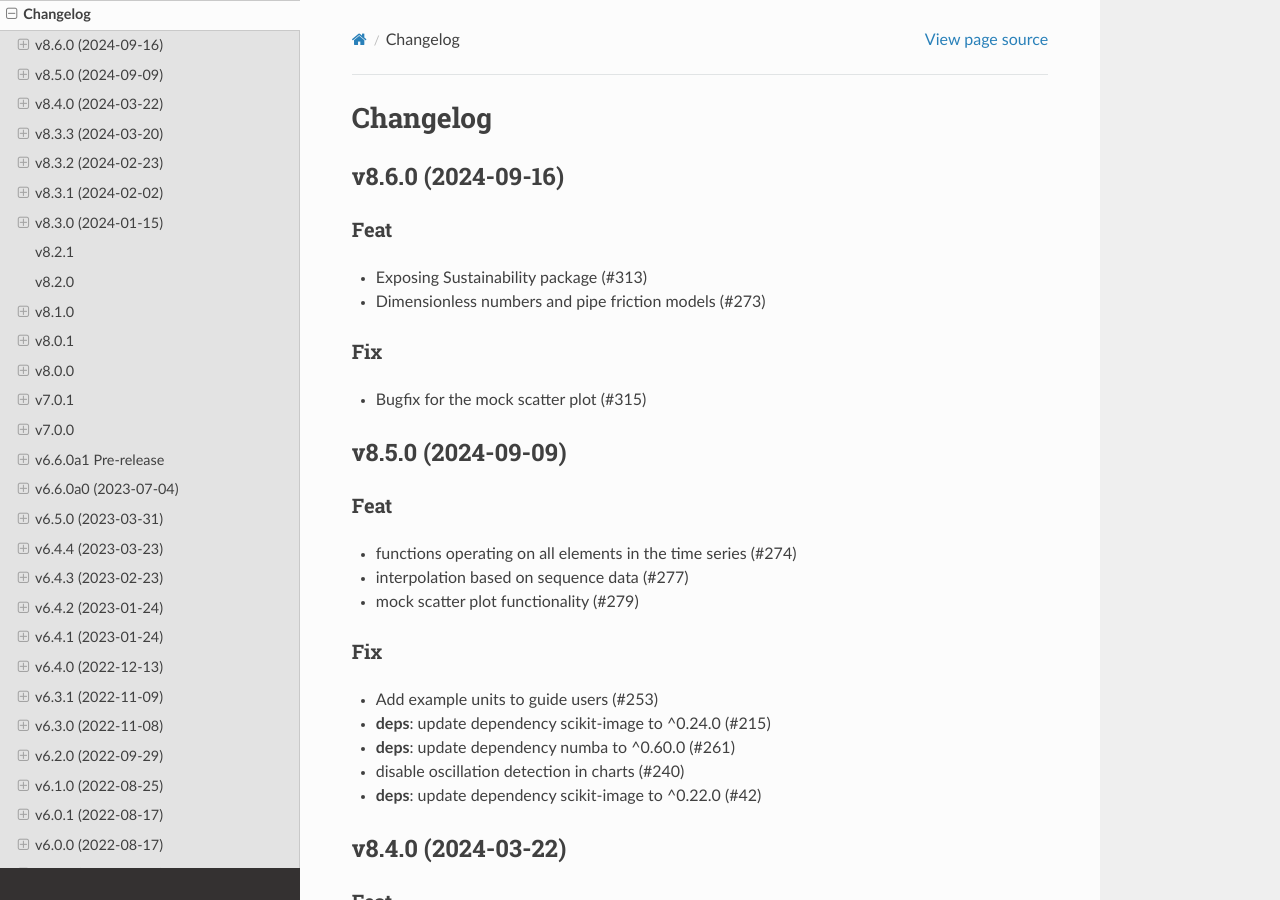
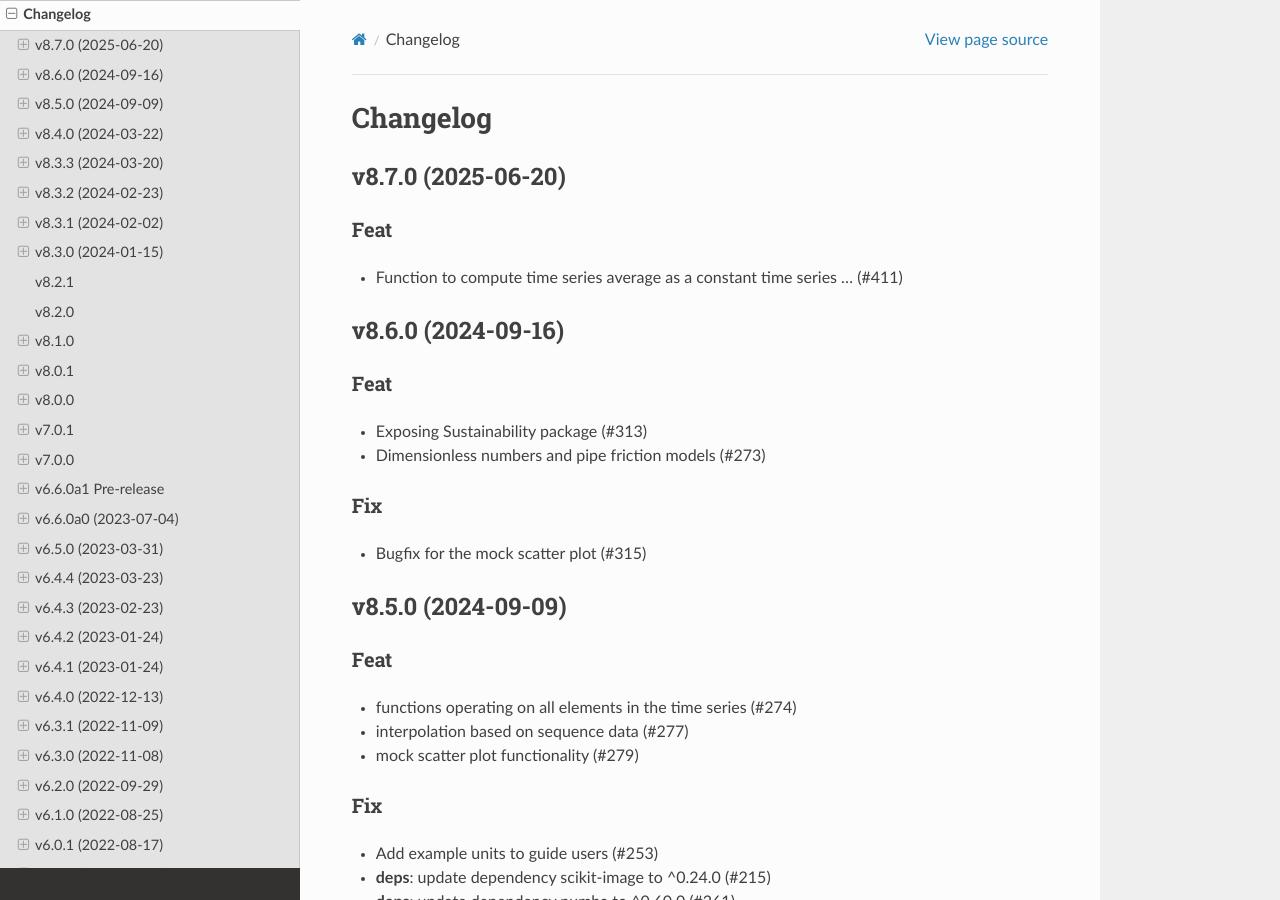
Before and after one commit to cognitedata/indsl, a Sphinx documentation site: the page built from docs-source/source/CHANGELOG.md, in a window 1280 px wide and 900 px high. Built offline with Sphinx 7.4.7 and the Read the Docs theme 3.1.0, drawn with Linux system fonts in a browser that asks for light colours; pages that are not in the unit, such as notebooks, are missing from menus.

Commit message:
docs: update CHANGELOG.md

```diff
--- a/docs-source/source/CHANGELOG.md
+++ b/docs-source/source/CHANGELOG.md
@@ -1,4 +1,10 @@
 # Changelog
+## v8.7.0 (2025-06-20)
+
+### Feat
+
+- Function to compute time series average as a constant time series ... (#411)
+
 ## v8.6.0 (2024-09-16)
 
 ### Feat
```
